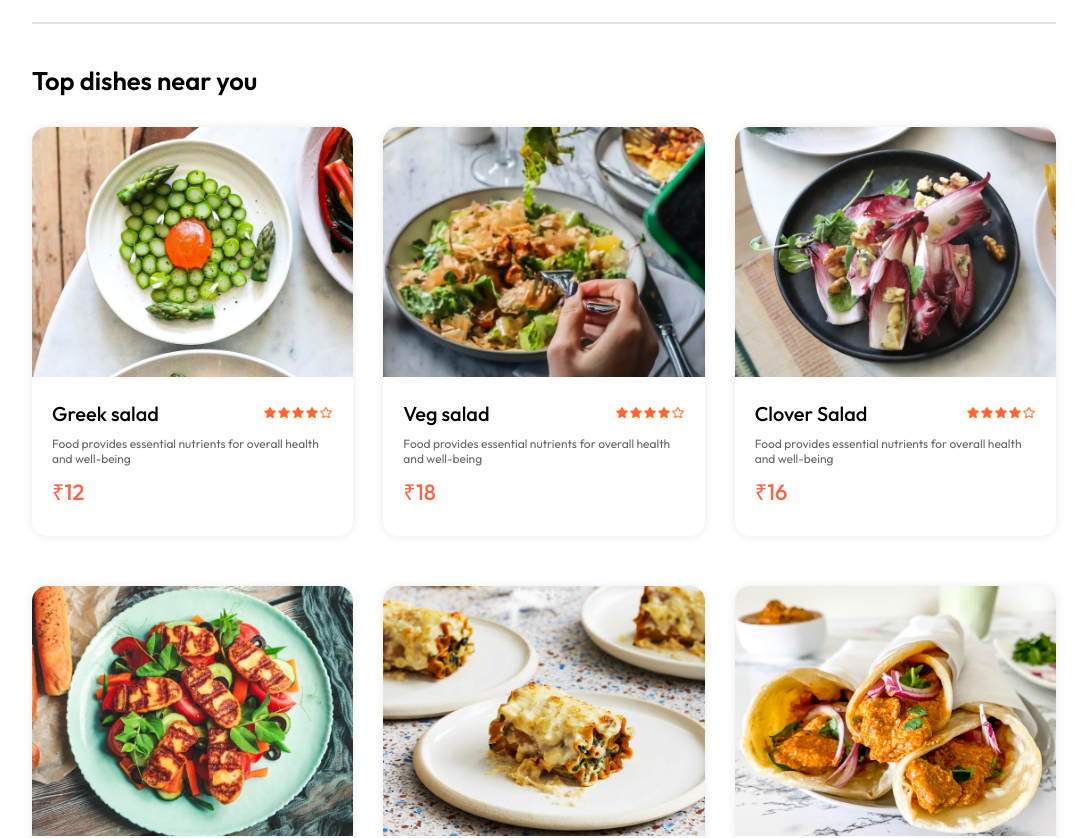
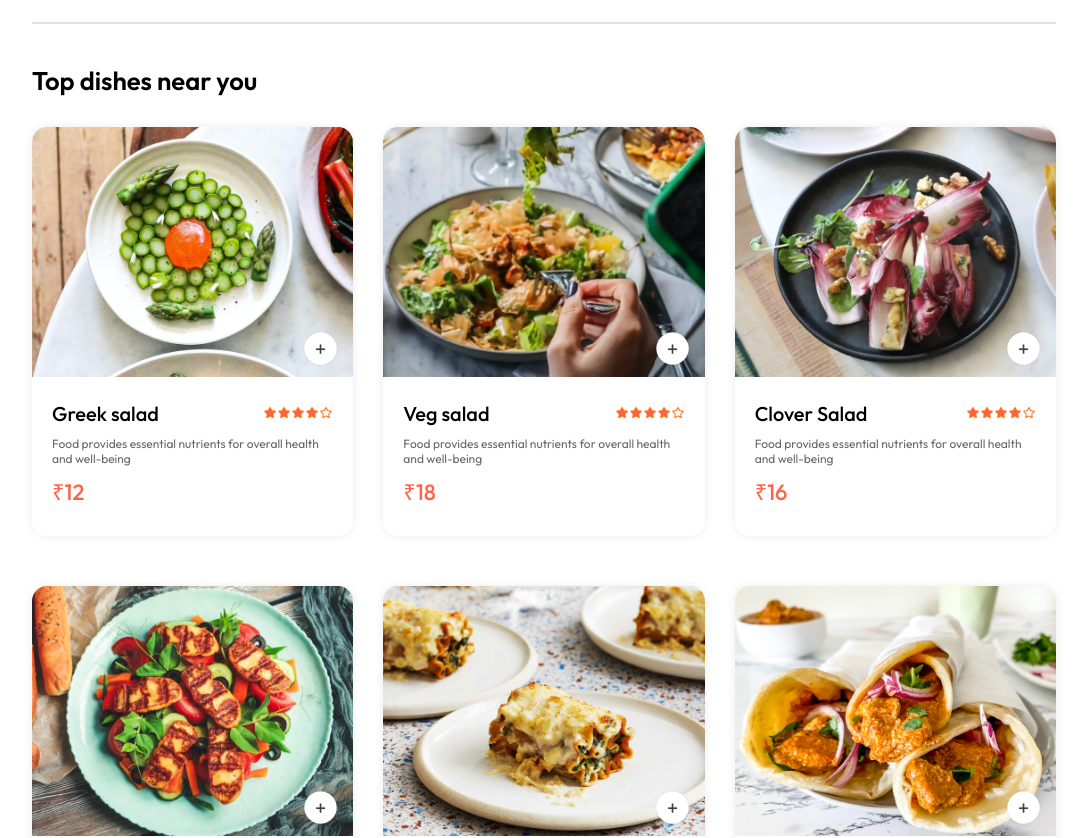
Before and after one commit to PrashantMaurya252/food-delivery-app, a React (Vite) app in the folder frontend/: page / in a window 1280 px wide. Shown: the part 860-1698 px from the top of the page, without its empty margins (96-1183 px from the left). Built offline with nearby package versions, Linux system fonts and the light colour scheme.

Commit message:
making of fooditem component

```diff
--- a/frontend/src/components/FoodItem/FoodItem.css
+++ b/frontend/src/components/FoodItem/FoodItem.css
@@ -43,3 +43,28 @@
     font-weight: 500;
     margin: 10px 0px;
 }
+
+.food-item-img-container{
+    position: relative;
+}
+
+.food-item-img-container .add{
+    width: 35px;
+    position: absolute;
+    bottom: 15px;
+    right: 15px;
+    cursor: pointer;
+    border-radius: 50%;
+}
+
+.food-item-counter{
+    position: absolute;
+    bottom: 15px;
+    right: 15px;
+    display: flex;
+    align-items: center;
+    padding: 6px;
+    gap: 10px;
+    border-radius: 50px;
+    background-color: white;
+}
--- a/frontend/src/components/FoodItem/FoodItem.jsx
+++ b/frontend/src/components/FoodItem/FoodItem.jsx
@@ -1,12 +1,23 @@
-import React from 'react'
+import React, { useState } from 'react'
 import './FoodItem.css'
 import { assets } from '../../assets/assets'
 
 const FoodItem = ({id,name,price,description,image}) => {
+
+  const [itemCount,setItemCount] = useState(0)
   return (
     <div className='food-item'>
         <div className="food-item-img-container">
             <img className='food-item-image' src={image} alt=''/>
+            {
+              !itemCount ? (<img className='add' onClick={()=>setItemCount(prev=>prev+1)} src={assets.add_icon_white}/>):(
+                <div className = 'food-item-counter'>
+                  <img onClick={()=>setItemCount(prev=>prev-1)} src={assets.remove_icon_red}/>
+                  <p>{itemCount}</p>
+                  <img onClick={()=>setItemCount(prev=>prev+1)} src={assets.add_icon_green}/>
+                </div>
+              )
+            }
         </div>
         <div className='food-item-info'>
             <div className="food-item-name-rating">
```
